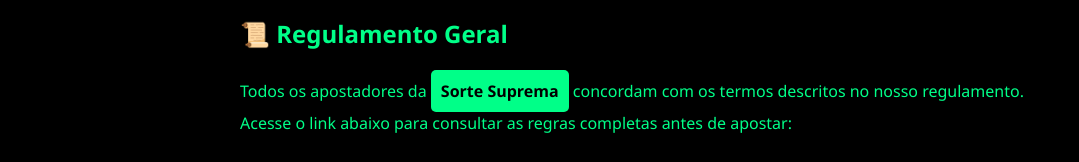
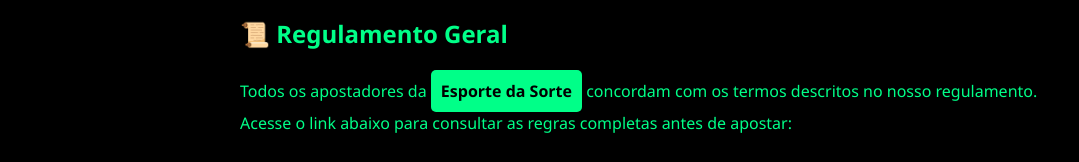
Before and after one commit to kauan12332/sporte-da-sorte, a plain HTML site: page index.html in a window 1280 px wide. Shown: the part 185-347 px from the top of the page, without its empty margins (0-1079 px from the left). Drawn offline with Linux system fonts and the light colour scheme.

Commit message:
update h1

```diff
--- a/index.html
+++ b/index.html
@@ -84,7 +84,7 @@
 
   <div class="container">
     <h2>📜 Regulamento Geral</h2>
-    <p>Todos os apostadores da <span class="highlight">Sorte Suprema</span> concordam com os termos descritos no nosso regulamento. Acesse o link abaixo para consultar as regras completas antes de apostar:</p>
+    <p>Todos os apostadores da <span class="highlight">Esporte da Sorte</span> concordam com os termos descritos no nosso regulamento. Acesse o link abaixo para consultar as regras completas antes de apostar:</p>
     <a href="regulamento.html" class="button">📄 Ver Regulamento</a>
 
     <h2 style="margin-top: 40px;">💸 Comece a Apostar</h2>
```
